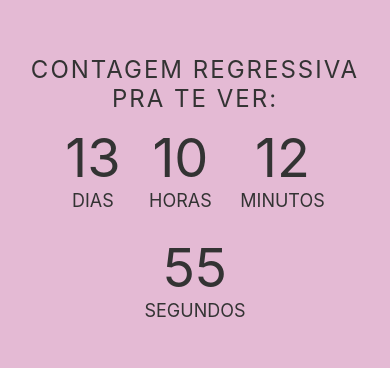
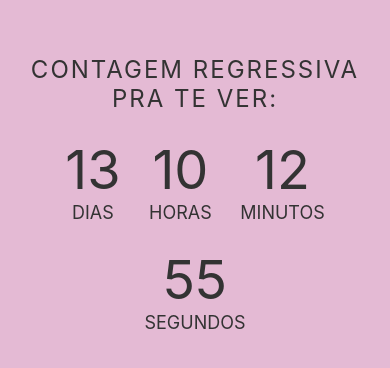
Before and after one commit to daniellopes04/contagem, a plain HTML site: page index.html in a window 390 px wide. Shown: the part 228-596 px from the top of the page. Drawn offline with Linux system fonts and the light colour scheme.

Commit message:
Update style.css

```diff
--- a/style.css
+++ b/style.css
@@ -59,9 +59,10 @@ li span {
     padding: 0 .5rem;
 }
 
-@media all and (max-width: 768px) {
+@media screen and (max-width: 767px) {
     h1 {
         font-size: 1.5rem;
+        padding: .75rem;
     }
 
     li {
```
